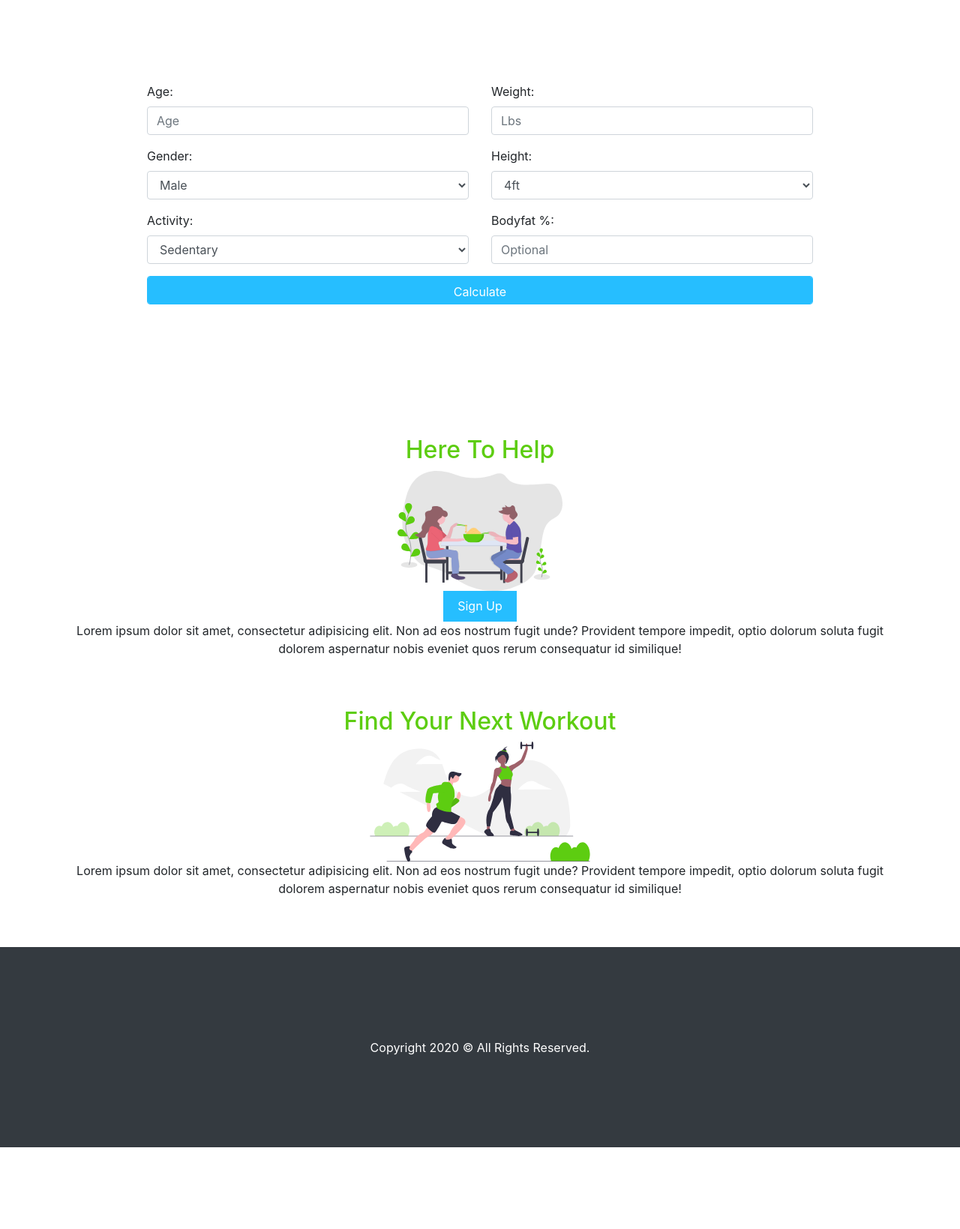
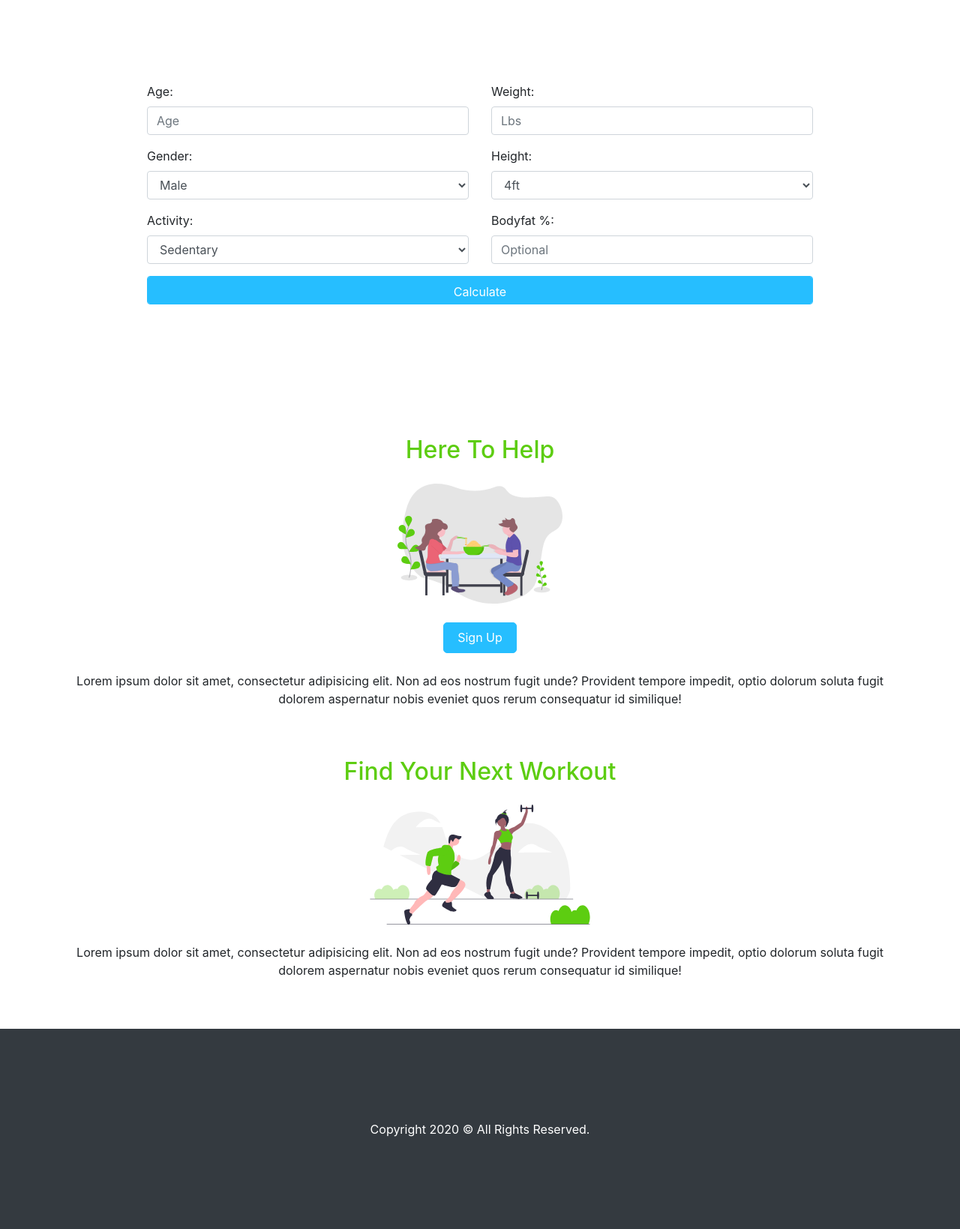
Before and after one commit to Bhevans17/FitnessHelper, a PHP site: page / in a window 1280 px wide. Shown: the part 686-2325 px from the top of the page at 75% size. Before the commit the page ends 2216 px from the top, so only its background shows below. Run offline with PHP 8.4, Linux system fonts and the light colour scheme; some libraries are stand-ins or nearby versions.

Commit message:
Edited css

```diff
--- a/includes/footer.php
+++ b/includes/footer.php
@@ -1,3 +1,4 @@
+<!-- Footer -->
 <footer>
     <p>Copyright 2020 &copy; All Rights Reserved.</p>
 </footer>
--- a/index.php
+++ b/index.php
@@ -96,10 +96,11 @@
         </div>
     </div>
 </div>
+<!-- Find Workouts Section -->
 <div class="container">
     <div class="row">
         <div class="col-12">
-            <!-- Find Workouts Section -->
+
             <div data-aos="fade-right" data-aos-anchor-placement="top-center" class="find-workouts-wrapper">
                 <h2>Find Your Next Workout</h2>
                 <img src="./img/undraw_working_out_6psf.svg" alt="">
--- a/style.css
+++ b/style.css
@@ -153,6 +153,10 @@ nav .fa-bars {
   width: 50%;
 }
 
+.macro-calculator-results p {
+  display: block;
+}
+
 .macro-calculator-results a {
   color: lightgrey;
 }
@@ -171,20 +175,24 @@ nav .fa-bars {
   margin-bottom: 50px;
 }
 
+.here-to-help-wrapper h2 {
+  color: #5dcd11;
+  margin-bottom: 25px;
+}
+
 .here-to-help-wrapper img {
   width: 80vw;
   height: 20vh;
-}
-
-.here-to-help-wrapper h2 {
-  color: #5dcd11;
+  margin-bottom: 25px;
 }
 
 .here-to-help-wrapper button {
   padding: 7.5px 18px;
   background-color: #26beff;
   border: 1px solid #26beff;
+  border-radius: 5px;
   color: white;
+  margin-bottom: 25px;
 }
 
 .here-to-help-wrapper button:hover {
@@ -207,10 +215,12 @@ nav .fa-bars {
 .find-workouts-wrapper img {
   width: 80vw;
   height: 20vh;
+  margin-bottom: 25px;
 }
 
 .find-workouts-wrapper h2 {
   color: #5dcd11;
+  margin-bottom: 25px;
 }
 
 /*********** FOOTER ***********/
```
